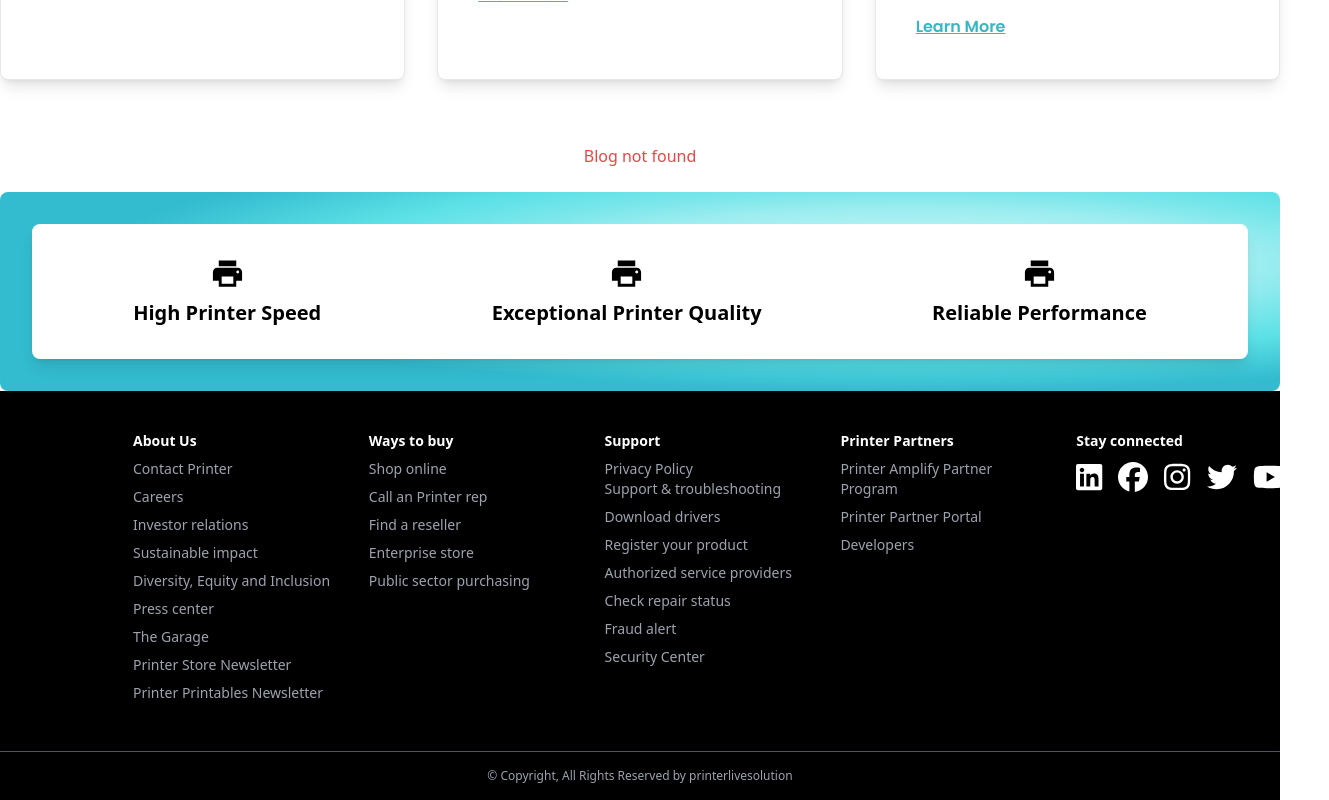
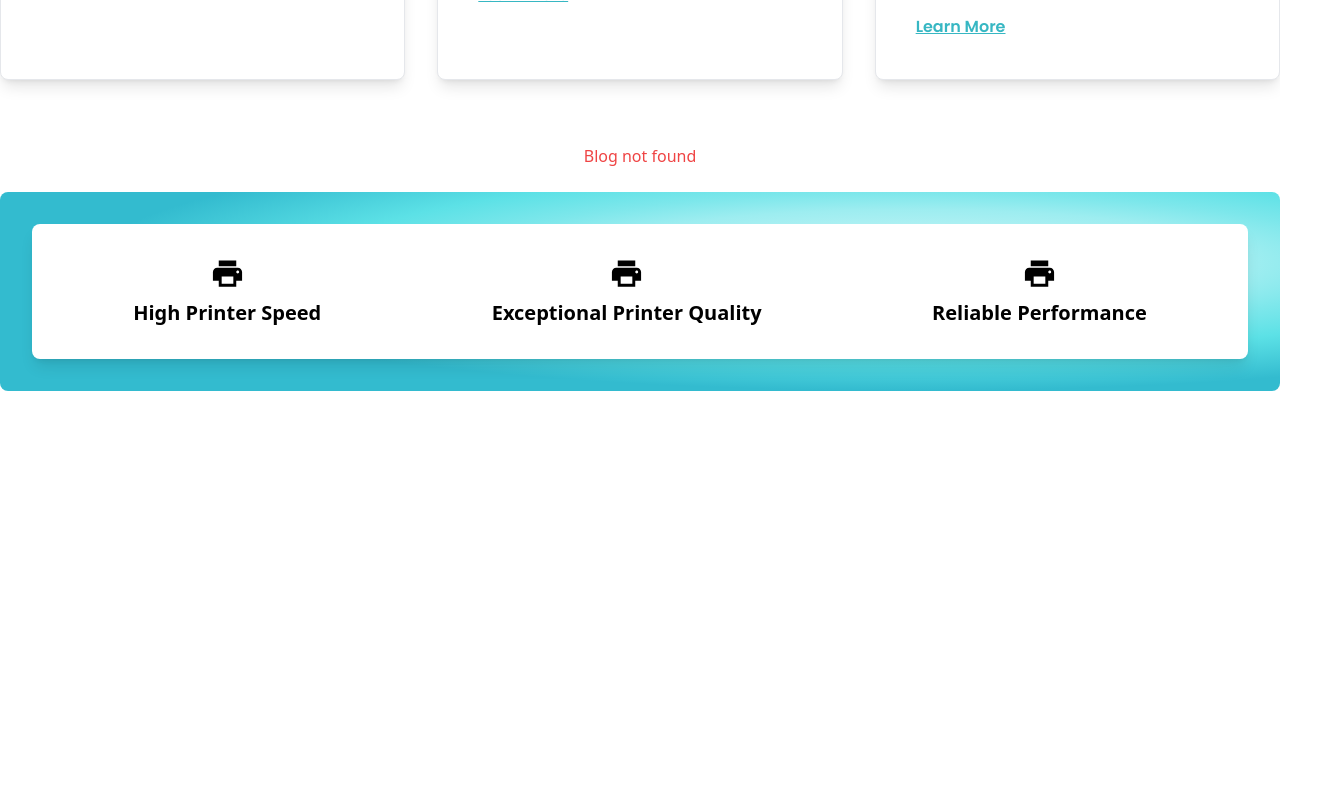
Before and after one commit to rafatparween/USA-Printer, a React (Vite) app: page /blogs/1 in a window 1280 px wide. Shown: the part 3146-3946 px from the top of the page, 1329 px wide, since content can reach past the window. After the commit the page ends 3537 px from the top, so only its background shows below. Built offline with nearby package versions, Linux system fonts and the light colour scheme.

Commit message:
remove footer

```diff
--- a/src/App.jsx
+++ b/src/App.jsx
@@ -41,7 +41,6 @@ import Slider from "./Components/Slider";
 import AboutUsSection from "./Components/AboutSecyion";
 import Banner from "./Components/Banner";
 import Hero from "./Components/Hero";
-import Footer from "./Components/Footer";
 import { BrowserRouter as Router, Route, Routes } from "react-router-dom";
 import BlogPage from "./blogs/BlogPage";
 import BlogDetailPage from "./blogs/BlogDetailPage";
@@ -70,7 +69,7 @@ export default function App() {
         <div id="why-choose-us">
           <Banner/>
         </div>
-        <Footer />
+
       </>
 
   );
--- a/src/Components/Footer.jsx
+++ /dev/null
@@ -1,105 +0,0 @@
-import { FontAwesomeIcon } from "@fortawesome/react-fontawesome";
-import { faFacebook, faTwitter, faInstagram, faLinkedin, faYoutube ,faTiktok} from "@fortawesome/free-brands-svg-icons";
-
-import { Link } from 'react-router-dom';
-import React from "react";
-
-
-const Footer= () => {
-  return (
-    <footer className="bg-black text-gray-400 text-sm">
-      {/* Upper part with links */}
-      <div className="max-w-7xl mx-auto py-10 grid grid-cols-2 md:grid-cols-5 gap-8 2xl:ml-[179px] xl:ml-[133px]">
-        {/* First Column */}
-        <div>
-          <ul>
-            <li className="mb-2 text-white font-semibold">About Us</li>
-            <li className="mb-2 hover:text-gray-400 cursor-pointer">Contact Printer</li>
-            <li className="mb-2 hover:text-gray-400 cursor-pointer">Careers</li>
-            <li className="mb-2 hover:text-gray-400 cursor-pointer">Investor relations</li>
-            <li className="mb-2 hover:text-gray-400 cursor-pointer">Sustainable impact</li>
-            <li className="mb-2 hover:text-gray-400 cursor-pointer">Diversity, Equity and Inclusion</li>
-            <li className="mb-2 hover:text-gray-400 cursor-pointer">Press center</li>
-            <li className="mb-2 hover:text-gray-400 cursor-pointer">The Garage</li>
-            <li className="mb-2 hover:text-gray-400 cursor-pointer">Printer Store Newsletter</li>
-            <li className="mb-2 hover:text-gray-400 cursor-pointer">Printer Printables Newsletter</li>
-          </ul>
-        </div>
-
-        {/* Second Column */}
-        <div>
-          <ul>
-            <li className="mb-2 text-white font-semibold">Ways to buy</li>
-            <li className="mb-2 hover:text-gray-400 cursor-pointer">Shop online</li>
-            <li className="mb-2 hover:text-gray-400 cursor-pointer">Call an Printer rep</li>
-            <li className="mb-2 hover:text-gray-400 cursor-pointer">Find a reseller</li>
-            <li className="mb-2 hover:text-gray-400 cursor-pointer">Enterprise store</li>
-            <li className="mb-2 hover:text-gray-400 cursor-pointer">Public sector purchasing</li>
-          </ul>
-        </div>
-
-        {/* Third Column */}
-        <div>
-          <ul>
-            <li className="mb-2 text-white font-semibold">Support</li>
-            <Link legacyBehavior href="/policy">
-              <a className="mb-2 hover:text-gray-400 cursor-pointer">Privacy Policy</a>
-            </Link>
-            <li className="mb-2 hover:text-gray-400 cursor-pointer">Support & troubleshooting</li>
-            <li className="mb-2 hover:text-gray-400 cursor-pointer">Download drivers</li>
-            <li className="mb-2 hover:text-gray-400 cursor-pointer">Register your product</li>
-            <li className="mb-2 hover:text-gray-400 cursor-pointer">Authorized service providers</li>
-            <li className="mb-2 hover:text-gray-400 cursor-pointer">Check repair status</li>
-            <li className="mb-2 hover:text-gray-400 cursor-pointer">Fraud alert</li>
-            <li className="mb-2 hover:text-gray-400 cursor-pointer">Security Center</li>
-          </ul>
-        </div>
-
-        {/* Fourth Column */}
-        <div>
-          <ul>
-            <li className="mb-2 text-white font-semibold">Printer Partners</li>
-            <li className="mb-2 hover:text-gray-400 cursor-pointer">Printer Amplify Partner Program</li>
-            <li className="mb-2 hover:text-gray-400 cursor-pointer">Printer Partner Portal</li>
-            <li className="mb-2 hover:text-gray-400 cursor-pointer">Developers</li>
-          </ul>
-        </div>
-
-        {/* Fifth Column: Stay Connected */}
-        <div>
-          <ul>
-            <li className="mb-2 text-white font-semibold">Stay connected</li>
-            <div className="flex space-x-4">
-              <a href="#" className="text-white hover:text-gray-400 text-3xl">
-                <FontAwesomeIcon icon={faLinkedin} />
-              </a>
-              <a href="#" className="text-white hover:text-gray-400 text-3xl">
-                <FontAwesomeIcon icon={faFacebook} />
-              </a>
-              <a href="#" className="text-white hover:text-gray-400 text-3xl">
-                <FontAwesomeIcon icon={faInstagram} />
-              </a>
-              <a href="#" className="text-white hover:text-gray-400 text-3xl">
-                <FontAwesomeIcon icon={faTwitter} />
-              </a>
-              <a href="#" className="text-white hover:text-gray-400 text-3xl">
-                <FontAwesomeIcon icon={faYoutube} />
-              </a>
-              <a href="#" className="text-white hover:text-gray-400 text-3xl">
-                <FontAwesomeIcon icon={faTiktok} />
-              </a>
-            </div>
-          </ul>
-          {/* <p className="text-center md:text-left">&copy;2024 HP Development Company, L.P. All rights reserved. The information contained herein is subject to change without notice.</p> */}
-        </div>
-      </div>
-      <div className="border-t border-gray-600 py-4 text-center">
-        <p className="text-xs text-gray-400">
-        © Copyright, All Rights Reserved by printerlivesolution
-        </p>
-      </div>
-    </footer>
-  );
-};
-
-export default Footer;
```
